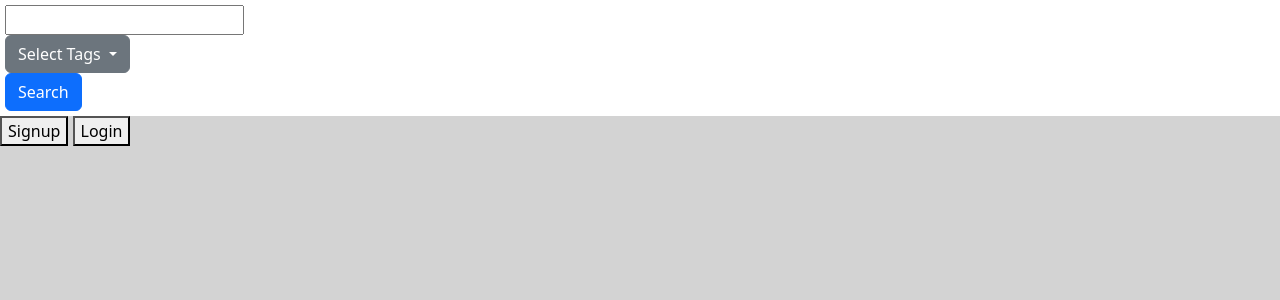
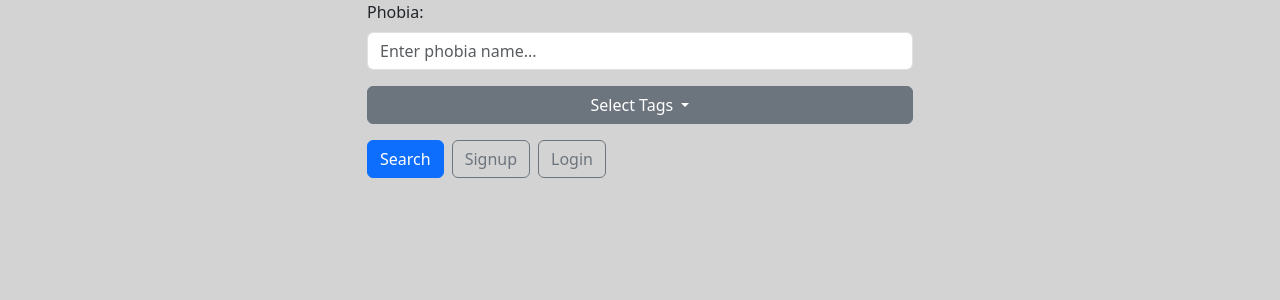
Before and after one commit to Jelly-Bean-Coder/phobia-pages, a Flask app: template app/templates/pre-search.html in a window 1280 px wide. Shown: the part 240-540 px from the top of the page. Run offline with Flask 3, Linux system fonts and the light colour scheme; the template is opened without the code that fills it: values that come from a table or form of the project are taken from there, others are empty; parts of the project's set-up code (start-up, migrations or seed data) failed here and were passed over.

Commit message:
Refactor HTML structure and improve alert styling in multiple templates

```diff
--- a/app/templates/detailed-phobia.html
+++ b/app/templates/detailed-phobia.html
@@ -1,6 +1,7 @@
 {% extends "index.html" %}
+{% block main_class %}{% endblock %}
 {% block content %}
-<button id="bookmark-star" onclick="bookmark({{ phobia.id }})" class="btn btn-outline-warning">&star;</button>
+<button id="bookmark-star" onclick="bookmark( {{ phobia.id }} )" class="btn btn-outline-warning">&star;</button>
 <h1>{{ phobia.name }}</h1>
 <h3>{{ phobia.type }}</h3>
 <p>{{ phobia.description }}</p>
--- a/app/templates/index.html
+++ b/app/templates/index.html
@@ -12,17 +12,24 @@
     {% with messages = get_flashed_messages(with_categories=true) %}
     {% if messages %}
         {% for category, message in messages %}
-              <div class="alert alert-{{ category if category in ['success', 'danger', 'warning', 'info'] else 'primary' }} fade show" role="alert">
+          <!-- Added position-absolute, top-0, start-50, translate-middle-x, w-50, and z-3 -->
+          <div class="alert alert-{{ category if category in ['success', 'danger', 'warning', 'info', 'secondary'] else 'primary' }} alert-dismissible fade show position-absolute top-0 start-50 translate-middle-x w-100 z-3 mt-3" role="alert" style="z-index: 1050;">
             {{ message }}
+              <button type="button" class="btn-close" data-bs-dismiss="alert" aria-label="Close"></button>
           </div>
         {% endfor %}
     {% endif %}
 {% endwith %}
 
+
     <header>
         <h1 id="website-title" class="text-white">Phobia Pages</h1>
     </header>
+
+    <main class="{% block main_class %}flex-grow-1 d-flex align-items-center justify-content-center{% endblock %}">
         {% block content %}{% endblock %}
+    </main>
+
     <script src="https://cdn.jsdelivr.net/npm/bootstrap@5.3.3/dist/js/bootstrap.bundle.min.js" integrity="sha384-YvpcrYf0tY3lHB60NNkmXc5s9fDVZLESaAA55NDzOxhy9GkcIdslK1eN7N6jIeHz" crossorigin="anonymous"></script>
     <script src="{{ url_for('static', filename='javascript/scripts.js') }}"></script>
 </body>
--- a/app/templates/post-search.html
+++ b/app/templates/post-search.html
@@ -1,4 +1,5 @@
 {% extends "index.html" %}
+{% block main_class %}{% endblock %}
 {% block content %}
 <button onclick="window.location.href='{{ url_for('views.home') }}'" class="btn btn-primary"><- Back to Search</button>
 {% for phobia in phobias %}
--- a/app/templates/pre-search.html
+++ b/app/templates/pre-search.html
@@ -1,26 +1,49 @@
 {% extends "index.html" %}
 {% block content %}
-<form action="{{ url_for('views.after_search') }}" id="search-form" method="POST">
+<div class="container centered-div">
+    <div id=tmp" class="row align-items-center justify-content-center">
+        <div class="col-md-8 col-lg-6">
+
+            <form action="{{ url_for('views.after_search') }}" method="POST">
                 <input type="hidden" name="csrf_token" value="{{ csrf_token() }}">
-    <input type="text" name="phobia">
+
+                <!-- Phobia Input -->
+                <div class="mb-3">
+                    <label for="phobia" class="form-label">Phobia:</label>
+                    <input type="text" id="phobia" name="phobia" class="form-control" placeholder="Enter phobia name...">
+                </div>
+
+                <!-- Tags Dropdown -->
+                <div class="mb-3">
                     <div class="dropdown">
-        <button class="btn btn-secondary dropdown-toggle" type="button" id="dropdownMenuButton" data-bs-toggle="dropdown" aria-expanded="false">
+                        <button class="btn btn-secondary dropdown-toggle w-100" type="button" id="dropdownMenuButton" data-bs-toggle="dropdown" aria-expanded="false">
                             Select Tags
                         </button>
 
-        <div class="dropdown-menu">
+                        <div class="dropdown-menu w-100 px-3" aria-labelledby="dropdownMenuButton">
                             {% for tag in all_tags %}
                                 {% if tag.name %}
-                        <label class="dropdown-item">
-                            <input type="checkbox" name="tags" value="{{ tag.name }}">
+                                    <div class="form-check my-1" onclick="event.stopPropagation();">
+                                        <input class="form-check-input" type="checkbox" name="tags" value="{{ tag.name }}" id="tag-{{ loop.index }}">
+                                        <label class="form-check-label" for="tag-{{ loop.index }}">
                                             {{ tag.name }}
                                         </label>
+                                    </div>
                                 {% endif %}
                             {% endfor %}
                         </div>
                     </div>
+                </div>
+
+                <!-- Action Buttons -->
+                <div class="d-flex gap-2">
                     <button type="submit" class="btn btn-primary">Search</button>
+                    <a href="{{ url_for('auth.signup') }}" class="btn btn-outline-secondary">Signup</a>
+                    <a href="{{ url_for('auth.login') }}" class="btn btn-outline-secondary">Login</a>
+                </div>
             </form>
-<button onclick="window.location.href='{{ url_for('auth.signup') }}'">Signup</button>
-<button onclick="window.location.href='{{ url_for('auth.login') }}'">Login</button>
+
+        </div>
+    </div>
+</div>
 {% endblock %}
```
Lines whose indentation alone changed are shown as unchanged.
